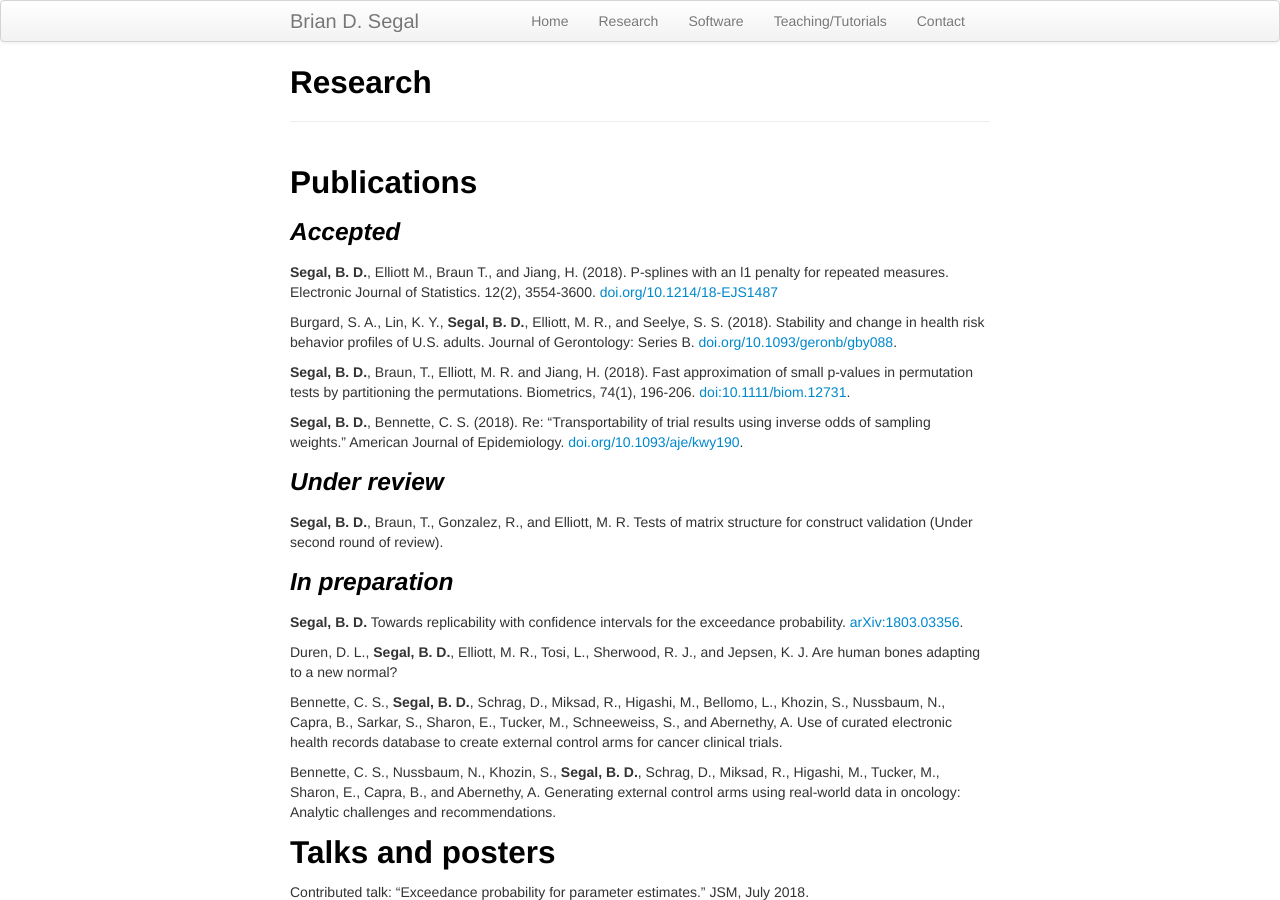
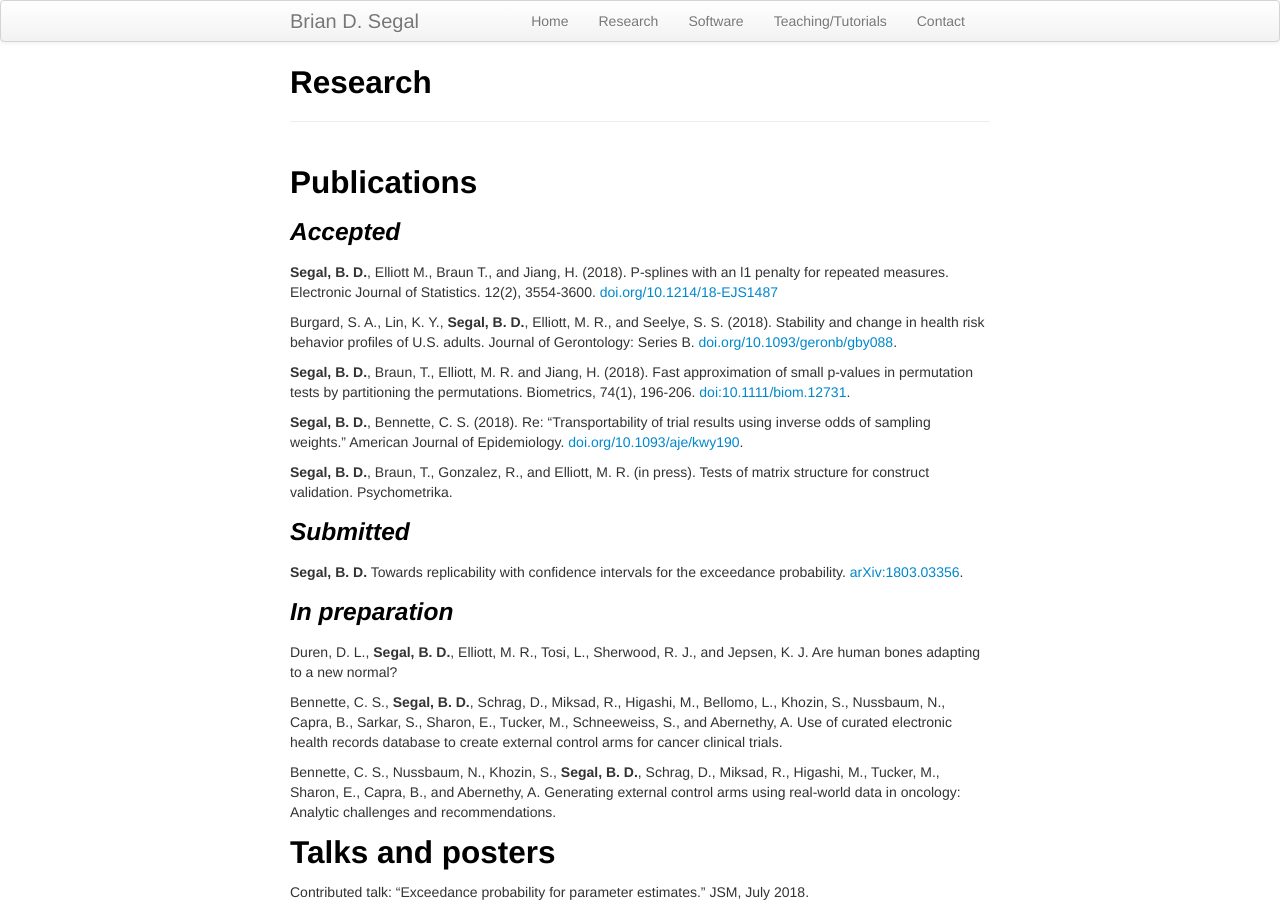
Before and after one commit to bdsegal/bdsegal.github.io, a Jekyll site: the page built from pages/research.md, in a window 1280 px wide and 900 px high. Built offline with Jekyll 4.4.1, drawn with Linux system fonts in a browser that asks for light colours.

Commit message:
updated publications

```diff
--- a/pages/research.md
+++ b/pages/research.md
@@ -15,13 +15,12 @@ Burgard, S. A., Lin, K. Y., **Segal, B. D.**, Elliott, M. R., and Seelye, S. S.
 
 **Segal, B. D.**, Bennette, C. S. (2018). Re: "Transportability of trial results using inverse odds of sampling weights." American Journal of Epidemiology. [doi.org/10.1093/aje/kwy190](https://doi.org/10.1093/aje/kwy190).
 
-### *Under review*
+**Segal, B. D.**, Braun, T., Gonzalez, R., and Elliott, M. R. (in press). Tests of matrix structure for construct validation. Psychometrika.
 
-**Segal, B. D.**, Braun, T., Gonzalez, R., and Elliott, M. R. Tests of matrix structure for construct validation (Under second round of review).
+### *Submitted*
+**Segal, B. D.** Towards replicability with confidence intervals for the exceedance probability. [arXiv:1803.03356](https://arxiv.org/abs/1803.03356).
 
 ### *In preparation*
-**Segal, B. D.** Towards replicability with confidence intervals for the exceedance probability. [arXiv:1803.03356](https://arxiv.org/abs/1803.03356).
-
 Duren, D. L., **Segal, B. D.**, Elliott, M. R., Tosi, L., Sherwood, R. J., and Jepsen, K. J. Are human bones adapting to a new normal?
 
 Bennette, C. S., **Segal, B. D.**, Schrag, D., Miksad, R., Higashi, M., Bellomo, L., Khozin, S., Nussbaum, N., Capra, B., Sarkar, S., Sharon, E., Tucker, M., Schneeweiss, S., and Abernethy, A. Use of curated electronic health records database to create external control arms for cancer clinical trials.
```
Also changed, not shown: 1 other file.
